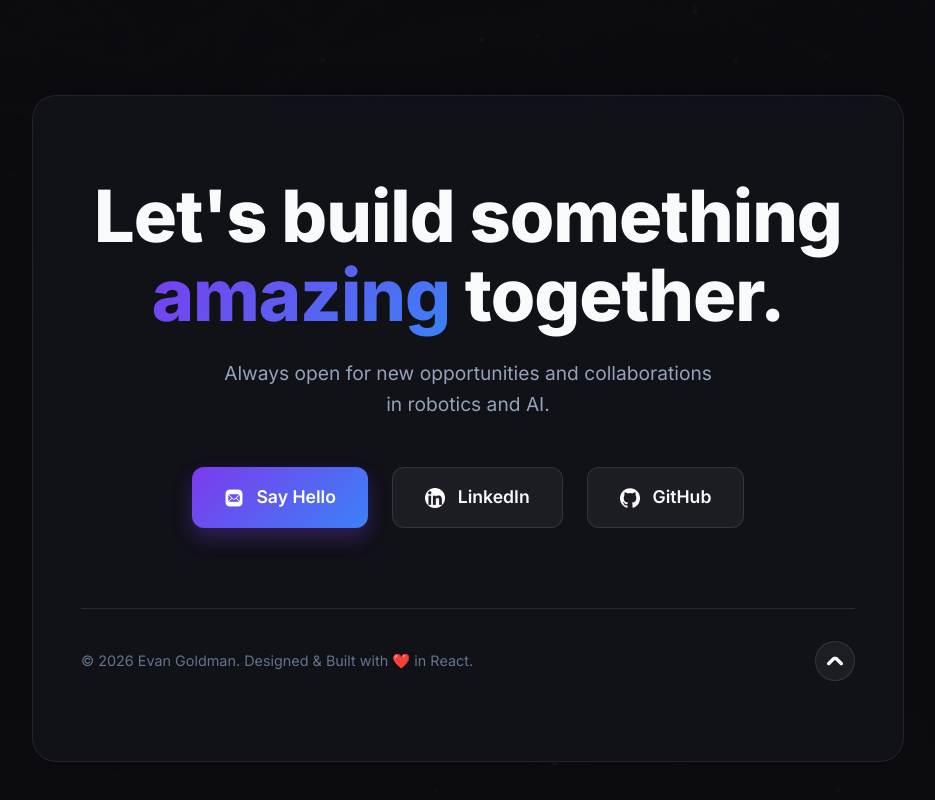
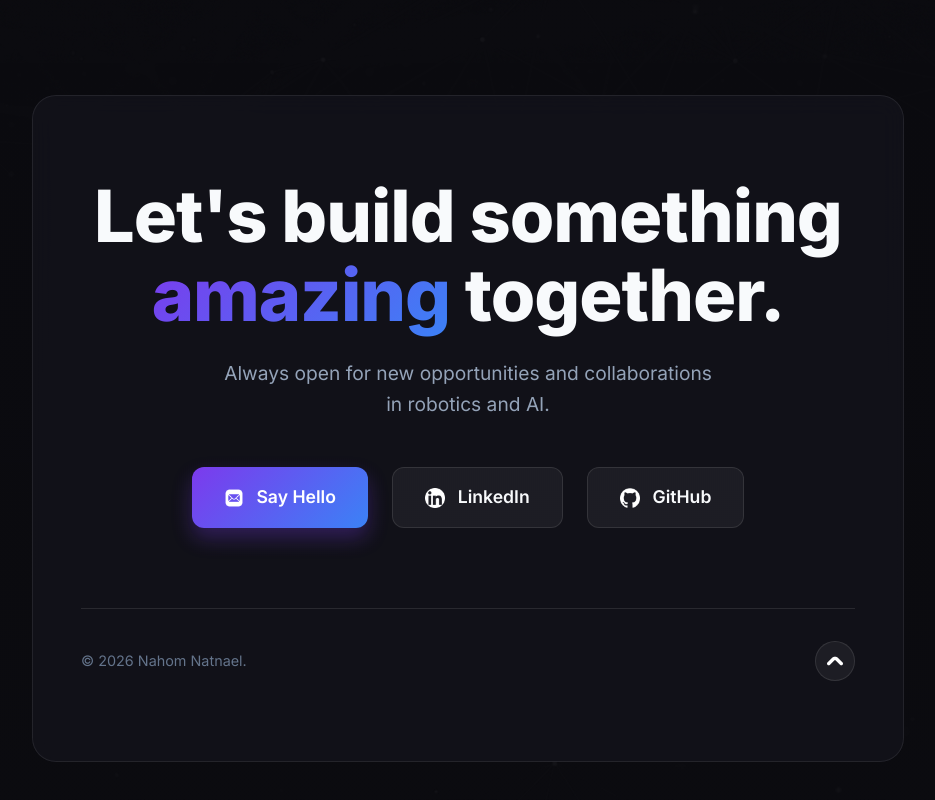
Before and after one commit to shebaww/Portfolio, a React (Vite) app: page /Portfolio/home in a window 1280 px wide. Shown: the part 5137-5937 px from the top of the page, without its empty margins (172-1107 px from the left). Built offline with nearby package versions, Linux system fonts and the light colour scheme.

Commit message:
Changed copyright

```diff
--- a/src/pages/Home.tsx
+++ b/src/pages/Home.tsx
@@ -76,7 +76,7 @@ const Home = memo(function Home({ scrollToSection }: HomeProps) {
             </MagneticLink>
           </div>
           <div className="footer-bottom">
-            <p className="copyright">© 2026 Evan Goldman. Designed & Built with ❤️ in React.</p>
+            <p className="copyright">© 2026 Nahom Natnael.</p>
             <ScrollTopBtn onClick={() => window.scrollTo({ top: 0, behavior: 'smooth' })} />
           </div>
         </div>
```
